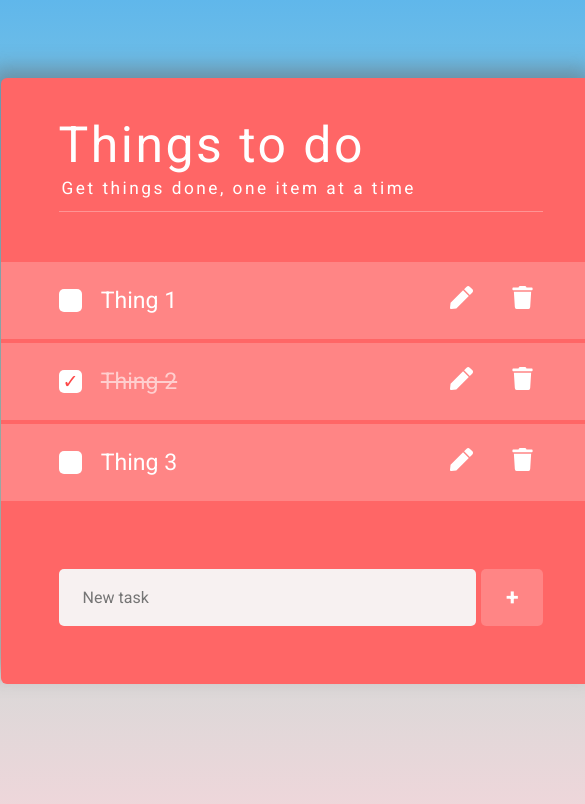
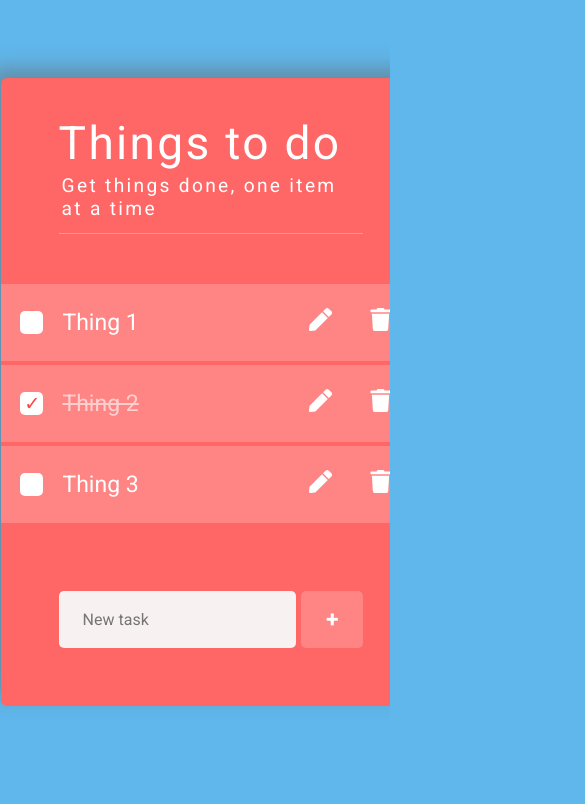
Before and after one commit to alicefrsr/React-todoApp, a React (Vite) app: page / in a window 390 px wide. Shown: the top 804 px of the page, 585 px wide, since content can reach past the window. Built offline with nearby package versions, Linux system fonts and the light colour scheme; the HTML template or start-up script is replaced by a standard one.

Commit message:
CSS changes: made responsive + background gradient fix

```diff
--- a/src/components/AddTodoForm.css
+++ b/src/components/AddTodoForm.css
@@ -3,11 +3,13 @@
   display: flex;
   flex-wrap: wrap;
 }
+
 .AddTodoForm label {
   min-width: 100%;
   margin-bottom: 0.5rem;
   font-size: 1.3rem;
 }
+
 .AddTodoForm input {
   flex-grow: 1;
   border: none;
--- a/src/components/AddTodoForm.jsx
+++ b/src/components/AddTodoForm.jsx
@@ -16,7 +16,7 @@ const AddTodoForm = () => {
       reset();
     }
   };
-  console.log('ADD TODO FORM RENDER');
+  // console.log('ADD TODO FORM RENDER');
 
   return (
     <div>
--- a/src/components/EditTodoForm.jsx
+++ b/src/components/EditTodoForm.jsx
@@ -28,7 +28,7 @@ const EditTodoForm = ({ id, task, toggleIsEditing }) => {
         name={value}
         onChange={handleChangeEdit}
       />
-      <button type='submit'>Save changes</button>
+      <button type='submit'>Save</button>
     </form>
   );
 };
--- a/src/components/Todo.css
+++ b/src/components/Todo.css
@@ -3,10 +3,10 @@
   margin: 0 -3rem 4px;
   padding: 1.1rem 3rem;
   height: 77px;
-  justify-content: space-between;
+  /* justify-content: space-between; */
   align-items: center;
   background: rgba(255, 255, 255, 0.2);
-  overflow: hidden;
+  /* overflow: hidden; */
   position: relative;
   transition: opacity 500ms ease-in-out;
 }
@@ -64,7 +64,6 @@ input[type='checkbox']:checked:after {
   /* -webkit-appearance: none; */
   cursor: pointer;
   color: #fff;
-  /* border: 1px solid red; */
 }
 
 .Todo-buttons button:hover,
@@ -72,10 +71,13 @@ input[type='checkbox']:checked:after {
   color: #fd4747;
 }
 
+/* TODO - EDIT FORM */
+
 .Todo-edit-form {
   display: flex;
   flex-wrap: wrap;
 }
+
 .Todo-edit-form label {
   min-width: 100%;
   margin-bottom: 0.5rem;
@@ -89,7 +91,9 @@ input[type='checkbox']:checked:after {
   padding: 0 1.5em;
   font-size: initial;
   border-radius: 5px;
+  /* width: 60%; */
 }
+
 .Todo-edit-form button {
   border-radius: 5px;
   padding: 0 1.3rem;
@@ -99,7 +103,7 @@ input[type='checkbox']:checked:after {
   text-transform: uppercase;
   font-weight: bold;
   /* border: 1px solid rgba(255, 255, 255, 0.3); */
-  margin-left: 5px;
+  margin-left: 6px;
   cursor: pointer;
   transition: background 0.2s ease-out;
   font-size: 0.8rem;
@@ -112,3 +116,9 @@ input[type='checkbox']:checked:after {
   font-family: 'Roboto', sans-serif;
   height: 3rem;
 }
+
+@media (max-width: 414px) {
+  .Todo {
+    padding: 1.1rem 1rem;
+  }
+}
--- a/src/components/TodoApp.css
+++ b/src/components/TodoApp.css
@@ -5,7 +5,6 @@
   margin: 4rem auto;
   padding: 2rem 3rem 3rem;
   max-width: 600px;
-  min-width: 600px;
   background: #ff6666;
   color: #fff;
   box-shadow: -10px -10px 20px 0px rgba(100, 100, 100, 0.5);
@@ -32,3 +31,24 @@
   margin-left: 3px;
   margin-top: 0.2rem;
 }
+
+@media (max-width: 414px) {
+  .TodoApp {
+    width: 420px;
+  }
+
+  .TodoApp h1 {
+    font-weight: normal;
+    font-size: 2.4rem;
+    letter-spacing: 0.05em;
+    border-bottom: 1px solid rgba(255, 255, 255, 0.3);
+  }
+
+  .TodoApp h1 span {
+    display: block;
+    font-size: 1rem;
+    margin-bottom: 0.7rem;
+    margin-left: 3px;
+    margin-top: 0.2rem;
+  }
+}
--- a/src/index.css
+++ b/src/index.css
@@ -11,4 +11,12 @@ body {
   font-size: 1.2rem;
   font-family: 'Roboto', sans-serif;
   height: 100%;
+  overflow-y: scroll;
 }
+
+@media (max-width: 414px) {
+  html,
+  body {
+    background: #60b7eb;
+  }
+}
```
